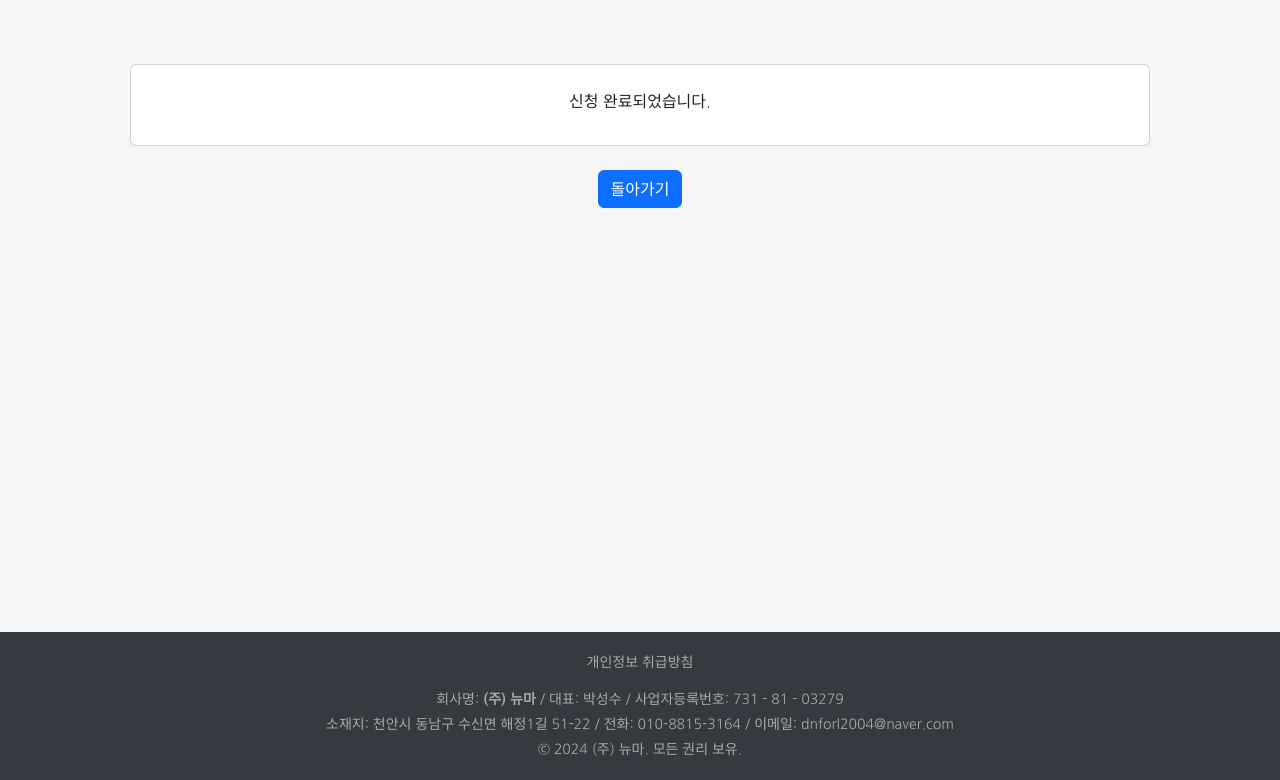
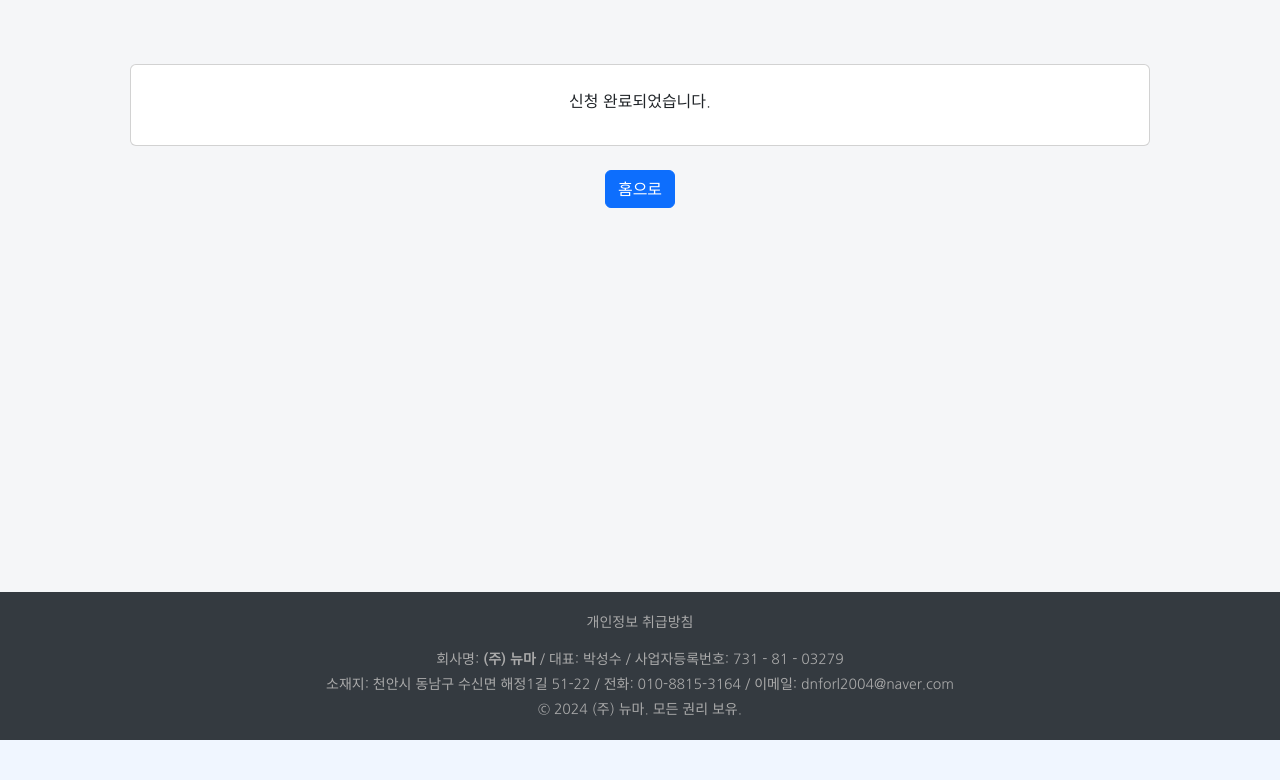
Before and after one commit to ulbin67/newma_gabia, a Django app: template manage_apply/templates/manage_apply/apply_check.html in a window 1280 px wide. Shown: the part 72-852 px from the top of the page. After the commit the page ends 812 px from the top, so only its background shows below. Run offline with Django 5.2, Linux system fonts and the light colour scheme; the template is opened without the code that fills it, so the values that code supplies are empty; some libraries are stand-ins or nearby versions.

Commit message:
경로 오류 해결

```diff
--- a/manage_apply/templates/manage_apply/apply_check.html
+++ b/manage_apply/templates/manage_apply/apply_check.html
@@ -15,7 +15,7 @@
         <div class="mb-5">
             <div class="mt-4">
                 <div class="d-grid gap-2 d-md-flex justify-content-md-center">
-                    <a class="btn btn-primary" type="button" href="/project/newma_repo/manage_apply/static" >돌아가기</a>
+                    <a class="btn btn-primary" type="button" href="{% url 'home' %}" >홈으로</a>
                 </div>
             </div>
         </div>
--- a/single_page/templates/single_page/base.html
+++ b/single_page/templates/single_page/base.html
@@ -4,19 +4,28 @@
 <head>
     <meta charset="UTF-8">
     <meta name="viewport" content="width=device-width, initial-scale=1.0">
-        <script src="{%static 'single_page/script.JS' %}"></script>
-        <link href="{%static 'bootstrap/bootstrap.css' %}" rel="stylesheet" crossorigin="anonymous">
-        <script src="{%static 'bootstrap/bootstrap.js' %}" crossorigin="anonymous"></script>
-        <link rel = "stylesheet" href = "{%static 'single_page/pretendard.css' %}">
-        <script src="//t1.daumcdn.net/mapjsapi/bundle/postcode/prod/postcode.v2.js"></script>
 
-<!--전체 폰트를 구글 폰트(나눔고딕)로 적용 (https://www.google.com/fonts)-->
-        <link href="{%static 'bootstrap/custom.css' %}" rel="stylesheet">
+    <!-- Bootstrap CSS -->
+    <link href="{% static 'bootstrap/bootstrap.css' %}" rel="stylesheet" crossorigin="anonymous">
+
+    <!-- Custom CSS -->
+    <link rel="stylesheet" href="{% static 'single_page/pretendard.css' %}">
+    <link href="{% static 'bootstrap/custom.css' %}" rel="stylesheet">
+
+    <!-- Popper.js (for Bootstrap dropdowns) -->
+    <script src="https://cdn.jsdelivr.net/npm/@popperjs/core@2.11.8/dist/umd/popper.min.js" crossorigin="anonymous"></script>
+
+    <!-- External Scripts -->
+    <script src="//t1.daumcdn.net/mapjsapi/bundle/postcode/prod/postcode.v2.js"></script>
+
+    <!-- Title -->
     <title>base</title>
+
     {% block extra-style %}{% endblock %}
+
     <style>
         .container-fluid {
-            min-height: 75vh;
+            min-height: 70vh;
         }
     </style>
 </head>
@@ -27,7 +36,6 @@
             <div class="row">
                 <div class="my-5">
                 {% block main_area %}
-
                 {% endblock %}
                 </div>
             </div>
@@ -35,9 +43,10 @@
     </div>
     {% include 'single_page/footer.html' %}
 
-<!--dropdown 사용하기 위해 참조함-->
-<script src="https://cdn.jsdelivr.net/npm/@popperjs/core@2.11.8/dist/umd/popper.min.js" integrity="sha384-I7E8VVD/ismYTF4hNIPjVp/Zjvgyol6VFvRkX/vR+Vc4jQkC+hVqc2pM8ODewa9r" crossorigin="anonymous"></script>
-<script src="https://cdn.jsdelivr.net/npm/bootstrap@5.3.3/dist/js/bootstrap.min.js" integrity="sha384-0pUGZvbkm6XF6gxjEnlmuGrJXVbNuzT9qBBavbLwCsOGabYfZo0T0to5eqruptLy" crossorigin="anonymous"></script>
-<script src="https://kit.fontawesome.com/c998a172fe.js"></script>
+    <!-- Bootstrap JS -->
+    <script src="{% static 'bootstrap/bootstrap.js' %}" crossorigin="anonymous"></script>
+
+    <!-- Additional JS Libraries -->
+    <script src="https://kit.fontawesome.com/c998a172fe.js"></script>
 </body>
 </html>
--- a/templates/registration/register.html
+++ b/templates/registration/register.html
@@ -423,7 +423,7 @@ function sample6_execDaumPostcode() {
 function verify1(){
      window.open("{% url 'verify_first' %}",
     "휴대폰 문자 인증",
-    "left=700,top=200,width=400,height=450,scrollbars=no,resizable=yes");
+    "left=700,top=200,width=430,height=450,scrollbars=no,resizable=yes");
     return true;
 }
 
```
Also changed, not shown: 1 other file.
